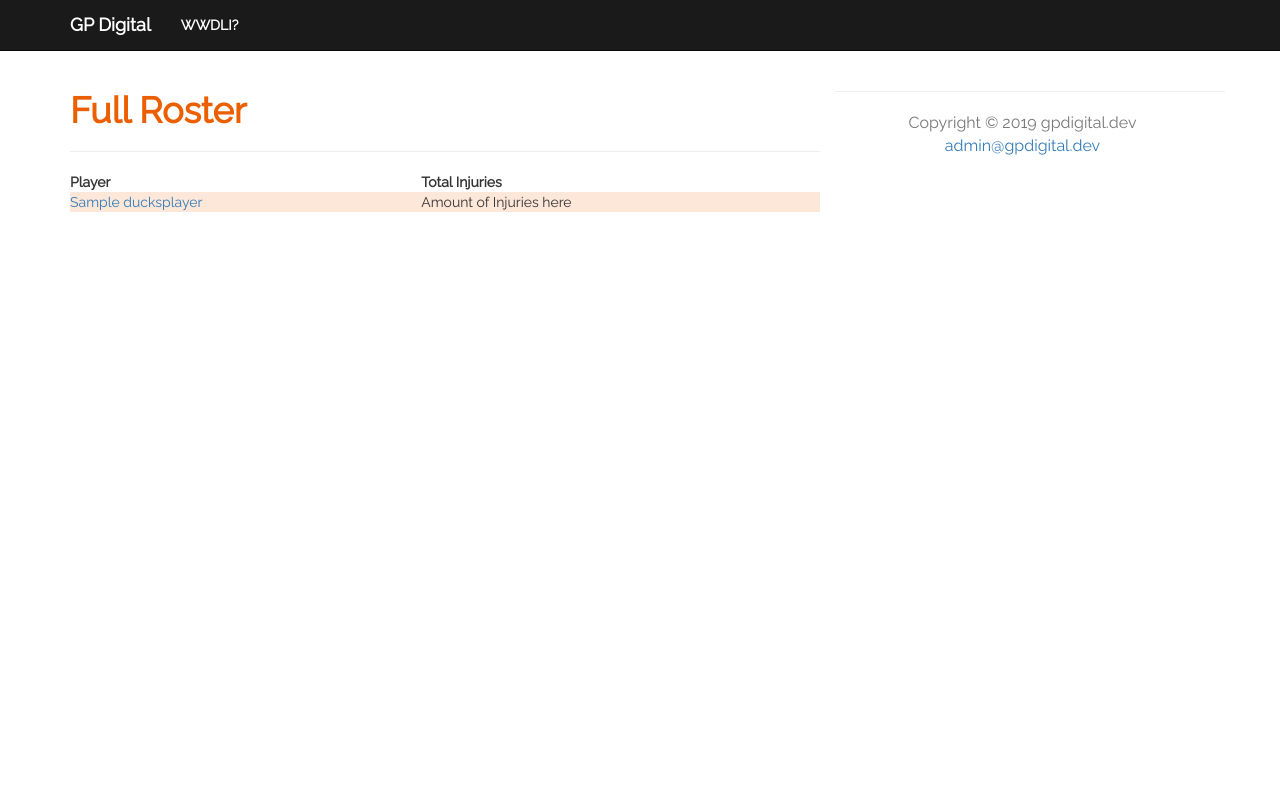
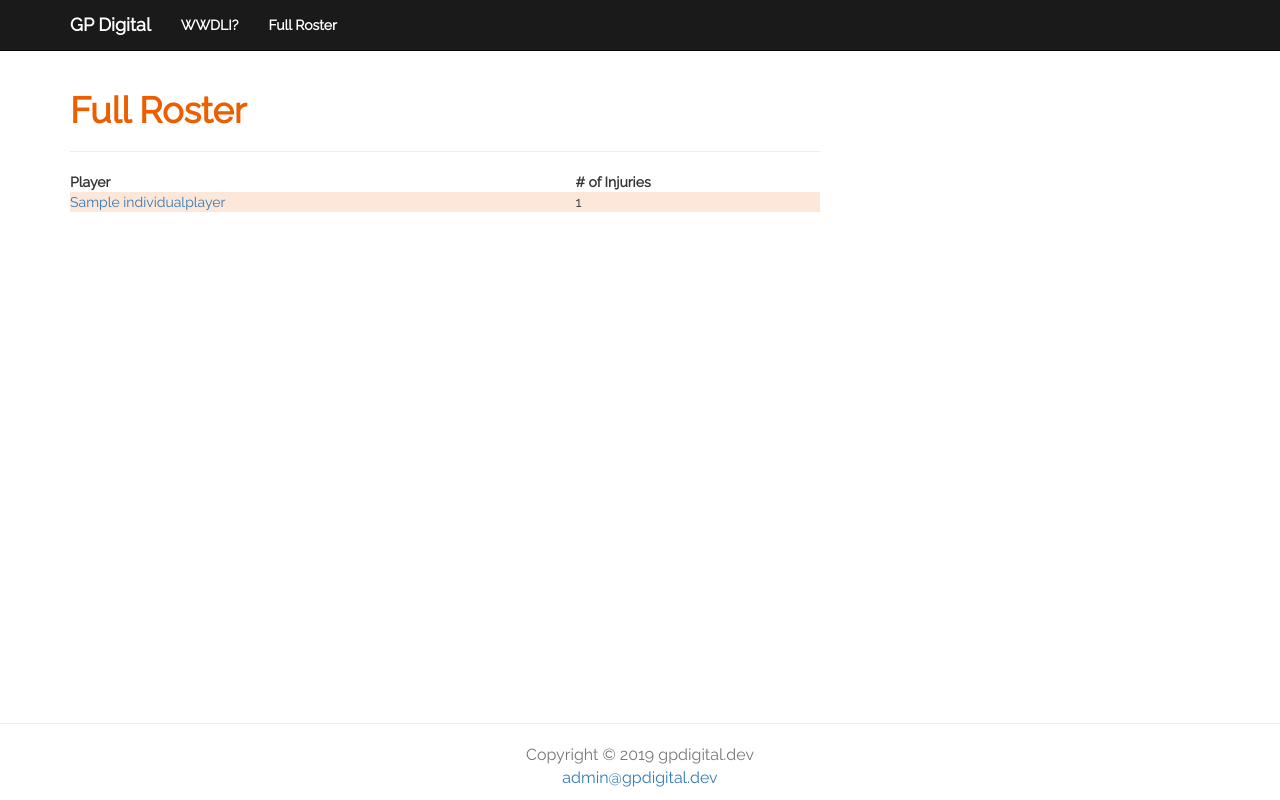
Before and after one commit to CodyPollard/baggedmilk_django, a Django app: page /wwdli/roster/ducks in a window 1280 px wide. Run offline with Django 3.2, Linux system fonts and the light colour scheme; tables that the repository leaves empty hold one stand-in row (values such as "Sample post"); some libraries are stand-ins or nearby versions.

Commit message:
Fixed models and roster page. Added stats to player breakdown

```diff
--- a/milk/admin.py
+++ b/milk/admin.py
@@ -1,10 +1,11 @@
 from django.contrib import admin
-from .models import Timer, DucksInjury, DucksPlayer, PollQuestion, PollChoice, IndividualPlayer
+from .models import Timer, DucksInjury, PollQuestion, PollChoice, IndividualPlayer, IndividualGame, RegularSeasonGame
 
 # Register your models here.
 admin.site.register(Timer)
 admin.site.register(DucksInjury)
-admin.site.register(DucksPlayer)
 admin.site.register(IndividualPlayer)
+admin.site.register(IndividualGame)
+admin.site.register(RegularSeasonGame)
 admin.site.register(PollQuestion)
 admin.site.register(PollChoice)
--- a/milk/models.py
+++ b/milk/models.py
@@ -2,11 +2,6 @@ from datetime import datetime, timedelta
 from django.db import models
 from django.utils.encoding import python_2_unicode_compatible
 import random, string
-
-
-# Create your models here.
-class Testing(models.Model):
-    test_string = models.CharField(max_length=50)
 
 
 class Timer(models.Model):
@@ -23,9 +18,12 @@ class Timer(models.Model):
         return str(self.timer_ends_at)
 
 
-class DucksPlayer(models.Model):
+# WWDLI #
+
+class IndividualPlayer(models.Model):
+    # Fields
     name = models.CharField(max_length=100, default='Undefined')
-    position = models.CharField(max_length=15, default='None')
+    pos = models.CharField(max_length=15, default='None')
     salary = models.IntegerField(default=0)
     age = models.IntegerField(default=0)
     healthy = models.BooleanField(default=False)
@@ -35,12 +33,35 @@ class DucksPlayer(models.Model):
         return self.name
 
 
+class RegularSeasonGame(models.Model):
+    # Fields
+    player = models.ForeignKey(IndividualPlayer, on_delete=models.CASCADE)
+    game = models.ForeignKey('IndividualGame')
+    # Stats
+    goals = models.IntegerField(default=0)
+    assists = models.IntegerField(default=0)
+    pm = models.IntegerField(default=0)
+    pim = models.IntegerField(default=0)
+    shots = models.IntegerField(default=0)
+    shifts = models.IntegerField(default=0)
+    toi = models.IntegerField(default=0)
+    # Advanced
+    hits = models.IntegerField(default=0)
+    blocks = models.IntegerField(default=0)
+
+    def __str__(self):
+        if self.game.id is not None:
+            return '{}:{}'.format(self.game.id, self.player.name)
+        else:
+            return 'N/A:%s' % self.player.name
+
+
 @python_2_unicode_compatible
 class DucksInjury(models.Model):
-    # Model Fields
+    # Fields
     id = models.AutoField(primary_key=True)
     published = models.BooleanField(default=False)
-    player = models.ForeignKey(DucksPlayer, default=1, on_delete=models.CASCADE)
+    player = models.ForeignKey(IndividualPlayer, default=1, on_delete=models.CASCADE)
     last_injury = models.DateTimeField(default=datetime.now)
     news_link = models.CharField(default='', max_length=150)
     news_updates = models.TextField(default='There are no updates at this time.')
@@ -49,6 +70,16 @@ class DucksInjury(models.Model):
 
     def __str__(self):
         return self.headline
+
+
+class IndividualGame(models.Model):
+    # Fields
+    id = models.AutoField(primary_key=True)
+    date = models.DateTimeField(default=datetime.now)
+    roster = models.ForeignKey(RegularSeasonGame, default=None, null=True, blank=True, on_delete=models.CASCADE)
+
+    def __str__(self):
+        return str(self.id)
 
 
 class PollQuestion(models.Model):
--- a/milk/templates/milk/wwdli-injury.html
+++ b/milk/templates/milk/wwdli-injury.html
@@ -33,6 +33,7 @@
         <div id="navbar">
           <ul class="nav navbar-nav">
             <li><a href="/wwdli"><strong>WWDLI?</strong></a></li>
+            <li><a href="/wwdli/roster/ducks"><strong>Full Roster</strong></a></li>
           </ul>
         </div>
       </div>
@@ -46,7 +47,7 @@
                 <h1 class="wwdli">When Were the Anaheim Ducks Last Injured?</h1>
                 <hr>
                 <!-- Stats Breakdown -->
-                <p class="breakdown"><strong>{{player.name}}</strong><br/>Salary: ${{player.salary|intcomma}}<br/>Position: {{player.position}}<br/>Age: {{player.age}}<br/>
+                <p class="breakdown"><strong>{{player.name}}</strong><br/>Salary: ${{player.salary|intcomma}}<br/>Position: {{player.pos}}<br/>Age: {{player.age}}<br/>
                     {% if player.healthy %}
                     Status: Healthy
                     {% else %}
@@ -76,7 +77,7 @@
 	<script src="{% static 'js/main.js' %}" type="text/javascript"></script>
 	<script>window.onload=timerTest;</script>
   <!-- Footer -->
-    <footer class="footer">
+    <footer class="navbar-fixed-bottom">
     <hr>
       <div class="container text-center">
         <p class="text-muted">Copyright &copy; {% now "Y" %} gpdigital.dev<br>
--- a/milk/templates/milk/wwdli-roster-ducks.html
+++ b/milk/templates/milk/wwdli-roster-ducks.html
@@ -1,6 +1,7 @@
 <!DOCTYPE html>
 {% load staticfiles %}
 {% load humanize %}
+{% load roster_tags %}
 <html>
 <head>
     <!-- Global site tag (gtag.js) - Google Analytics -->
@@ -33,6 +34,7 @@
         <div id="navbar">
           <ul class="nav navbar-nav">
             <li><a href="/wwdli"><strong>WWDLI?</strong></a></li>
+            <li><a href="/wwdli/roster/ducks"><strong>Full Roster</strong></a></li>
           </ul>
         </div>
       </div>
@@ -48,12 +50,12 @@
                 <table class="wwdli-roster">
                     <tr>
                         <td><b>Player</b></td>
-                        <td><b>Total Injuries</b></td>
+                        <td><b># of Injuries</b></td>
                     </tr>
-                    {% for player in ducks_roster %}
+                    {% for player in players %}
                         <tr>
-                            <td><a href="/wwdli/roster/ducks/{{ player.name }}/">{{player.name}}</a></td>
-                            <td>Amount of Injuries here</td>
+                            <td><a href="/wwdli/roster/ducks/{{player.0.name}}/">{{player.0.name|format_name}}</a></td>
+                            <td>{{player.1}}</td>
                         </tr>
                     {% endfor %}
                 </table>
@@ -65,7 +67,7 @@
 	<script src="{% static 'js/main.js' %}" type="text/javascript"></script>
 	<script>window.onload=timerTest;</script>
   <!-- Footer -->
-    <footer class="footer">
+    <footer class="navbar-fixed-bottom">
     <hr>
       <div class="container text-center">
         <p class="text-muted">Copyright &copy; {% now "Y" %} gpdigital.dev<br>
--- a/milk/templates/milk/wwdli-success.html
+++ b/milk/templates/milk/wwdli-success.html
@@ -31,6 +31,7 @@
         <div id="navbar">
           <ul class="nav navbar-nav">
             <li><a href="/wwdli"><strong>WWDLI?</strong></a></li>
+            <li><a href="/wwdli/roster/ducks"><strong>Full Roster</strong></a></li>
           </ul>
         </div>
       </div>
@@ -90,7 +91,7 @@
 	<script src="{% static 'js/main.js' %}" type="text/javascript"></script>
 	<script>window.onload=timerTest;</script>
   <!-- Footer -->
-    <footer class="footer">
+    <footer class="navbar-fixed-bottom">
     <hr>
       <div class="container text-center">
         <p class="text-muted">Copyright &copy; {% now "Y" %} gpdigital.dev<br>
--- /dev/null
+++ b/milk/templatetags/roster_tags.py
@@ -0,0 +1,38 @@
+from django import template
+
+register = template.Library()
+
+
+@register.filter
+def inj_type(value):
+    return type(value)
+
+
+@register.filter
+def inj_games_missed(value):
+    games_missed = 0
+    for record in value.split(','):
+        try:
+            games_missed += int(''.join(e for e in record.split(':')[-1] if e.isalnum()))
+        except ValueError:
+            pass
+    return games_missed
+
+
+@register.filter
+def inj_count(value):
+    inj_total = 0
+    if ':' in value:
+        for record in value.split(','):
+            inj_total += 1
+    else:
+        return 0
+    return inj_total
+
+
+@register.filter
+def format_name(value):
+    name = ''
+    for chunk in value.split('_'):
+        name += (chunk.capitalize() + ' ')
+    return name
--- a/milk/views.py
+++ b/milk/views.py
@@ -3,8 +3,8 @@ from django.forms import formset_factory
 from django.http import Http404, HttpResponseNotFound
 from django.shortcuts import render, redirect
 from .forms import TimerForm, PasteComparisonForm, InjuryUpdateForm, PollQuestionForm, PollChoiceForm
-from .models import Timer, DucksInjury, DucksPlayer
-import re
+from .models import Timer, DucksInjury, IndividualPlayer, RegularSeasonGame, IndividualGame
+import re, pdb
 
 
 # Create your views here.
@@ -38,7 +38,7 @@ def wwdli_success(request):
     injury_list = DucksInjury.objects.filter(published=True).order_by('-last_injury')
     latest_injury = injury_list[0]
     # Get all currently injured players
-    injured_players = DucksPlayer.objects.filter(healthy=False).order_by('-salary')
+    injured_players = IndividualPlayer.objects.filter(healthy=False).order_by('-salary')
     # Get stats for display in template
     salary_hit = 0
     forward = ['lw', 'c', 'rw']
@@ -89,10 +89,13 @@ def wwdli_injury(request, injury_id):
 
 def wwdli(request):
     # Get all published injuries
-    injury_list = DucksInjury.objects.filter(published=True).order_by('-last_injury')
-    latest_injury = injury_list[0]
+    try:
+        injury_list = DucksInjury.objects.filter(published=True).order_by('-last_injury')
+        latest_injury = injury_list[0]
+    except IndexError:
+        latest_injury = ['']
     # Get all currently injured players
-    injured_players = DucksPlayer.objects.filter(healthy=False).order_by('-salary')
+    injured_players = IndividualPlayer.objects.filter(healthy=False).order_by('-salary')
     # Get stats for display in template
     salary_hit = 0
     forward = ['lw', 'c', 'rw']
@@ -104,11 +107,11 @@ def wwdli(request):
         # Get total salary hit
         salary_hit += i.salary
         # Get positions
-        if i.position.lower().split(',')[0] in forward:
+        if i.pos.lower().split(',')[0] in forward:
             fwd += 1
-        elif i.position.lower().split(',')[0] in defense:
+        elif i.pos.lower().split(',')[0] in defense:
             de += 1
-        elif i.position.lower() == 'g':
+        elif i.pos.lower() == 'g':
             goalie += 1
         # Get ages
         if i.age <= 25:
@@ -138,18 +141,50 @@ def wwdli(request):
 
 
 def wwdli_roster_ducks(request):
-    ducks_roster = DucksPlayer.objects.all()
-    return render(request, 'milk/wwdli-roster-ducks.html', {'ducks_roster': ducks_roster})
+    all_players = IndividualPlayer.objects.all()
+    # all_games = IndividualGame.objects.all()
+    all_injuries = DucksInjury.objects.all()
+
+    players = []
+
+    for player in all_players:
+        inj_count = 0
+        for inj in all_injuries.filter(player=player):
+            inj_count += 1
+        players.append([player, inj_count])
+        # player_dict['inj_count'] = inj_count
+
+    # pdb.set_trace()
+
+    return render(request, 'milk/wwdli-roster-ducks.html', {'players': players})
 
 
 def wwdli_player(request, player_name):
-    player = DucksPlayer.objects.get(name=player_name)
+    player = IndividualPlayer.objects.get(name=player_name)
+    game_list = RegularSeasonGame.objects.filter(player=player)
     injury_list = DucksInjury.objects.filter(player=player)
+    # Stats
+    goals, assists, pm, pim, shots, shifts, toi, blocks, hits = 0, 0, 0, 0, 0, 0, 0, 0, 0
+    # Get season total stats
+    for game in game_list:
+        goals += game.goals
+        assists += game.assists
+        pm += game.pm
+        pim += game.pim
+        shots += game.shots
+        shifts += game.shifts
+        toi += game.toi
+        blocks += game.blocks
+        hits += game.hits
     # injury_list = DucksInjury.objects.filter(published=True).order_by('-last_injury')
+    avg_shifts = shifts/game_list.count()
+    avg_toi = toi/game_list.count()
+    player_stats = [goals, assists, pm, pim, shots, hits, blocks, avg_shifts, avg_toi]
     if player is None:
         return HttpResponseNotFound('<h1>Player not found. Check rosters for available players.</h1>')
     return render(request, 'milk/wwdli-player-breakdown.html', {'player': player,
-                                                                'injury_list': injury_list})
+                                                                'injury_list': injury_list,
+                                                                'player_stats': player_stats})
 
 
 def paste_results(request):
```
Also changed, not shown: milk/templates/milk/wwdli-player-breakdown.html (+32 -2 lines), milk/templates/milk/wwdli.html (+5 -3 lines), milk/migrations/0001_initial.py (deleted), milk/templatetags/__init__.py (added), 1 other file.
